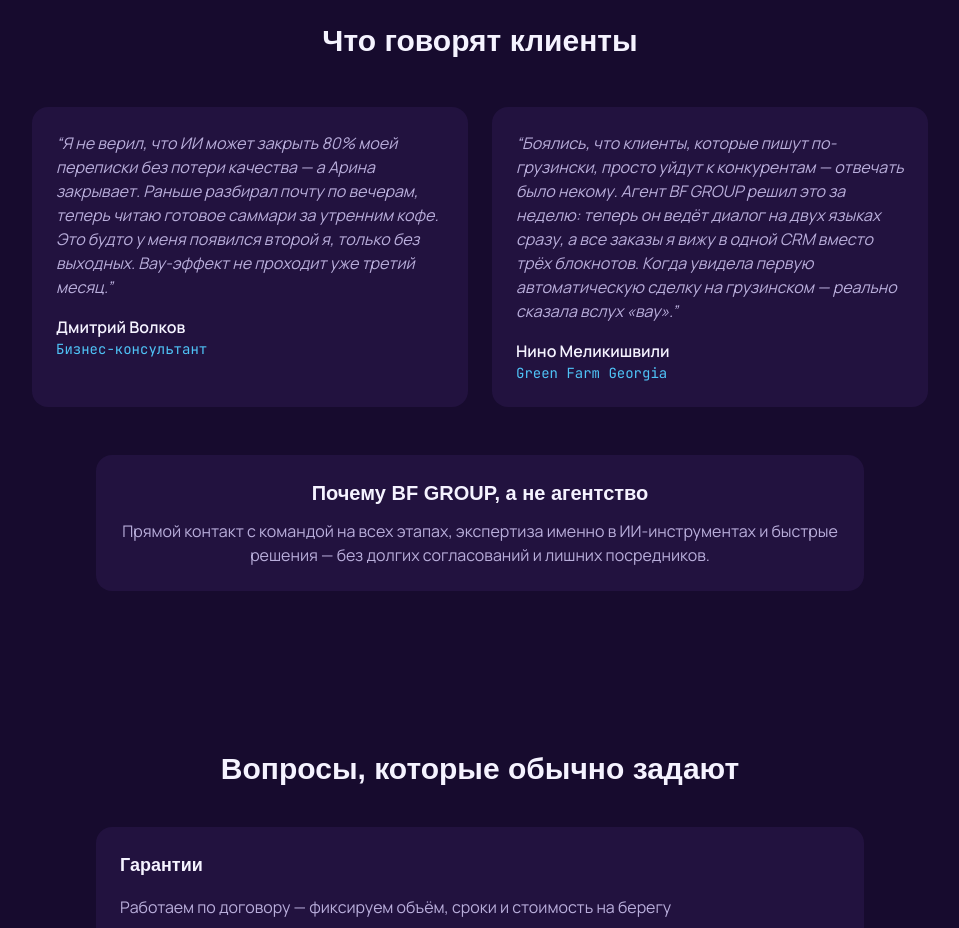
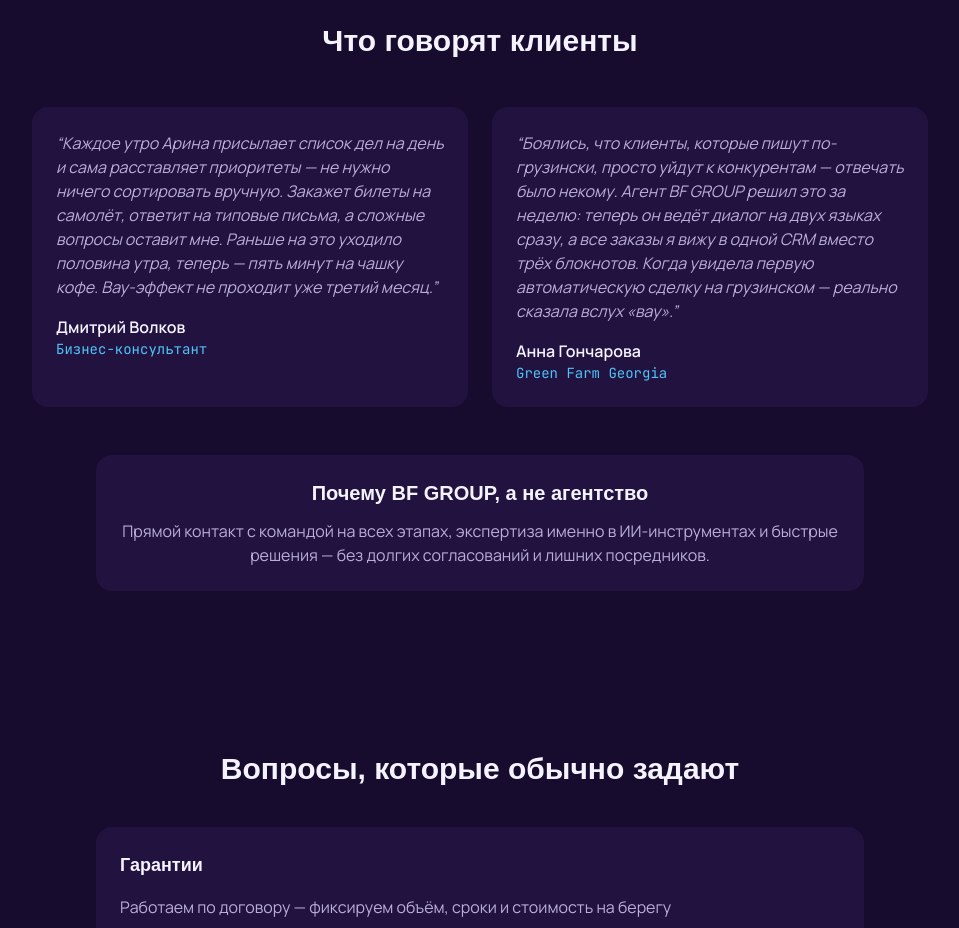
Before and after one commit to nvnbiz/bf-group-landing, a Next.js app: page / in a window 1280 px wide. Shown: the part 3680-4608 px from the top of the page, without its empty margins (160-1119 px from the left). Built offline with nearby package versions, Linux system fonts and the light colour scheme; a web font is replaced by a local one.

Commit message:
content: rewrite Arina testimonial with concrete daily tasks, rename Green Farm reviewer to Anna Goncharova

```diff
--- a/data/content.ts
+++ b/data/content.ts
@@ -134,10 +134,10 @@ export const testimonials: Testimonial[] = [
   {
     name: 'Дмитрий Волков',
     company: 'Бизнес-консультант',
-    text: 'Я не верил, что ИИ может закрыть 80% моей переписки без потери качества — а Арина закрывает. Раньше разбирал почту по вечерам, теперь читаю готовое саммари за утренним кофе. Это будто у меня появился второй я, только без выходных. Вау-эффект не проходит уже третий месяц.',
+    text: 'Каждое утро Арина присылает список дел на день и сама расставляет приоритеты — не нужно ничего сортировать вручную. Закажет билеты на самолёт, ответит на типовые письма, а сложные вопросы оставит мне. Раньше на это уходило половина утра, теперь — пять минут на чашку кофе. Вау-эффект не проходит уже третий месяц.',
   },
   {
-    name: 'Нино Меликишвили',
+    name: 'Анна Гончарова',
     company: 'Green Farm Georgia',
     text: 'Боялись, что клиенты, которые пишут по-грузински, просто уйдут к конкурентам — отвечать было некому. Агент BF GROUP решил это за неделю: теперь он ведёт диалог на двух языках сразу, а все заказы я вижу в одной CRM вместо трёх блокнотов. Когда увидела первую автоматическую сделку на грузинском — реально сказала вслух «вау».',
   },
```
Also changed, not shown: 1 other file (tests, documents, lock files or other folders).
